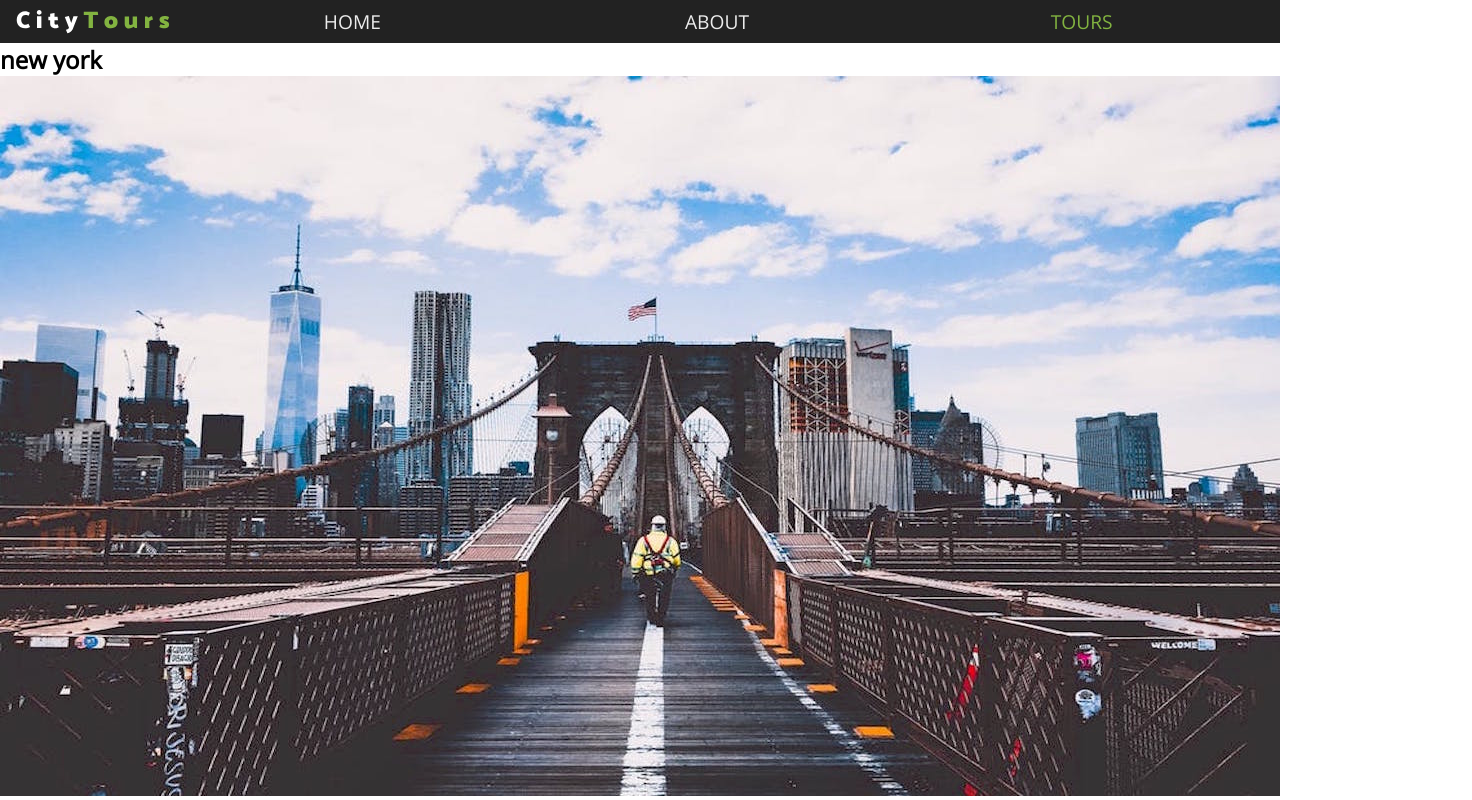
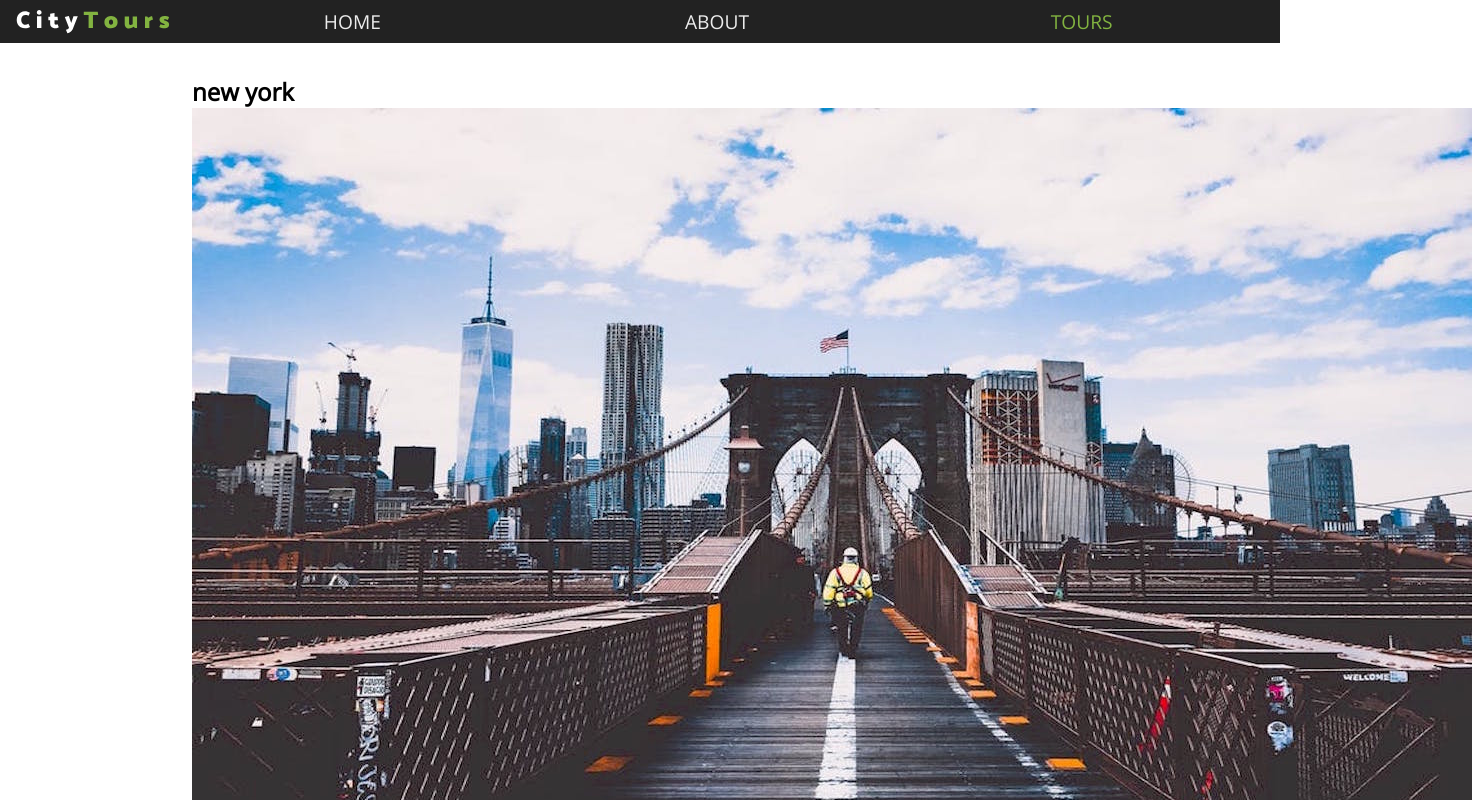
Before and after one commit to yumcoding/city-tour-projects, a React (Create React App) app: page / in a window 1280 px wide. Shown: the top 800 px of the page, 1472 px wide, since content can reach past the window. Built offline with nearby package versions, Linux system fonts and the light colour scheme.

Commit message:
style tourList

```diff
--- a/src/components/TourList/index.js
+++ b/src/components/TourList/index.js
@@ -1,6 +1,7 @@
 import React, { Component } from "react";
 import Tour from "../Tour";
 import { tourData } from "../../tourData";
+import "./tourlist.scss";
 
 class index extends Component {
   state = {
--- a/src/components/TourList/tourlist.scss
+++ b/src/components/TourList/tourlist.scss
@@ -0,0 +1,6 @@
+.tourlist {
+  width: 70vw;
+  max-width: 1170px;
+  margin: 0 auto;
+  padding: 2rem 0;
+}
```
